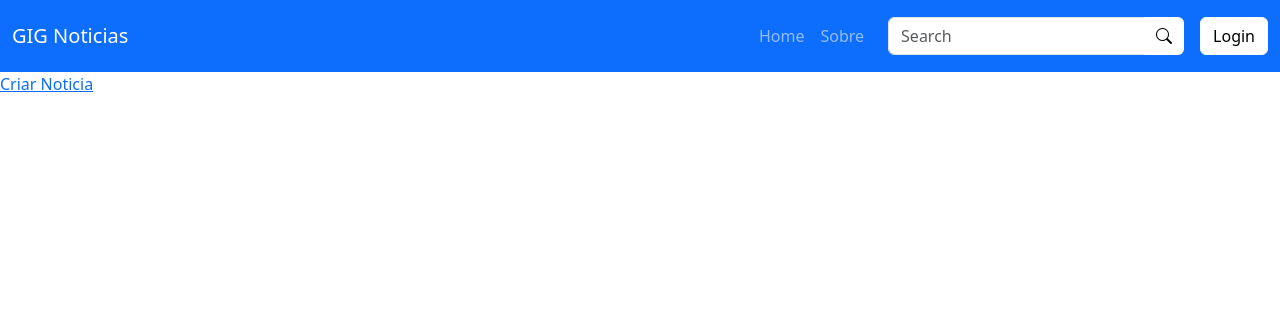
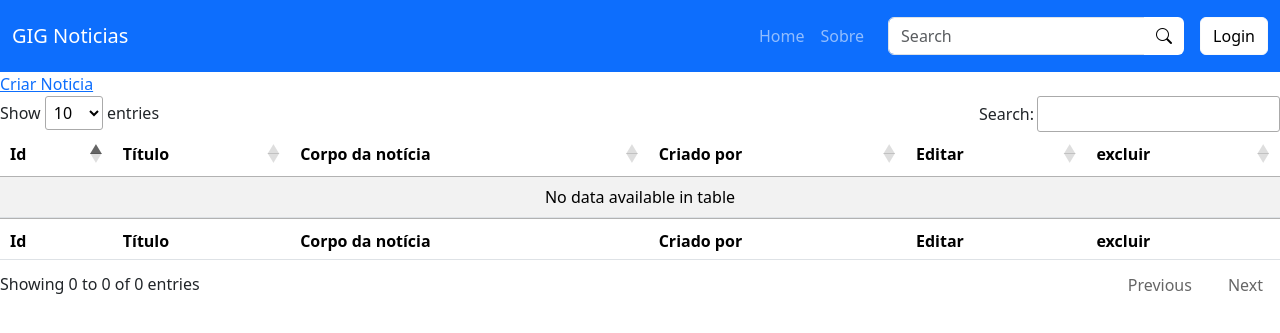
Before and after one commit to IsraelGGuilherme/GIG-Noticias, a CodeIgniter 4 app: the page made by app/Views/Admin/tabelaNoticias.php in a window 1280 px wide. Shown: the top 333 px of the page. Run offline with PHP 8.4 and a stand-in for CodeIgniter, Linux system fonts and the light colour scheme; the template is opened without the code that fills it, so the values that code supplies are empty; some libraries are stand-ins or nearby versions.

Commit message:
Adicionado DataTable noticias

```diff
--- a/app/Config/Routes.php
+++ b/app/Config/Routes.php
@@ -11,6 +11,7 @@ $routes->get('/login', 'LoginController::index', ['as' => 'login']);
 $routes->post('/login', 'LoginController::store', ['as' => 'login.store']);
 $routes->get('/login/destroy', 'LoginController::destroy', ['as' => 'login.destroy']);
 $routes->get('/noticia/show/(:segment)', 'NoticiaController::show/$1', ['as' => 'noticia.show']);
+
 $routes->group('admin', ['filter' => 'estaLogado'], static function ($routes) {
     $routes->get('', 'AdminController::index', ['as' => 'admin']);
     $routes->get('usuarios', 'UsuariosController::index', ['as' => 'admin.usuarios']);
@@ -19,7 +20,9 @@ $routes->group('admin', ['filter' => 'estaLogado'], static function ($routes) {
     $routes->get('noticias/show/success', 'NoticiasController::show/success', ['as' => 'admin.noticias.show.success']);
     $routes->get('noticias/create', 'NoticiasController::create', ['as' => 'admin.noticias.create']);
     $routes->post('noticias/store', 'NoticiasController::store', ['as' => 'admin.noticias.store']);
+    $routes->get('noticias/destroy/(:segment)', 'NoticiasController::destroy/$1', ['as' => 'admin.noticias.destroy']);
     $routes->get('blog', 'AdminController\Blog::index');
 });
+
 $routes->get('/elfinder', 'ElFinderController::index', ['as' => 'elFinder']);
 $routes->get('/teste', 'TesteController::index');
--- a/app/Views/Admin/tabelaNoticias.php
+++ b/app/Views/Admin/tabelaNoticias.php
@@ -1,11 +1,90 @@
 <?= $this->extend('master') ?>
 
 <?= $this->section('head') ?>
+
     <script src="https://cdn.ckeditor.com/4.22.1/standard/ckeditor.js"></script>
+    <link rel="stylesheet" href="https://cdn.datatables.net/2.3.2/css/dataTables.dataTables.min.css">
+    <script src="https://code.jquery.com/jquery-3.7.1.min.js"></script>
+    <script src="https://cdn.datatables.net/2.3.2/js/dataTables.min.js"></script>
+
 <?= $this->endSection('head') ?>
 
 <?= $this->section('content') ?>
 
     <a href="<?= url_to('admin.noticias.create') ?>">Criar Noticia</a>
 
+    <table id="tabela-noticias" class="table table-striped table-hover">
+        <thead>
+            <tr>
+                <th>Id</th>
+                <th>Título</th>
+                <th>Corpo da notícia</th>
+                <th>Criado por</th>
+                <th>Editar</th>
+                <th>excluir</th>
+            </tr>
+        </thead>
+        <tbody>
+            <?php foreach ($listaPostagem as $i => $postagem): ?>
+                <a href="<?= url_to('noticia.show', $postagem->id_postagem) ?>">
+                    <tr>
+                        <td>
+                            <a class="text-decoration-none text-black" href="<?= url_to('noticia.show', $postagem->id_postagem) ?>">
+                                <?= $postagem->id_postagem ?>
+                            </a>
+                        </td>
+                        <td>
+                            <a class="text-decoration-none text-black" href="<?= url_to('noticia.show', $postagem->id_postagem) ?>">
+                                <?= $postagem->titulo ?>
+                            </a>
+                        </td>
+                        <td>
+                            <a class="text-decoration-none text-black" href="<?= url_to('noticia.show', $postagem->id_postagem) ?>">
+                                <?= $postagem->corpo_noticia ?>
+                            </a>
+                        </td>
+                        <td>
+                            <a class="text-decoration-none text-black" href="<?= url_to('noticia.show', $postagem->id_postagem) ?>">
+                                <?= $listaCriadoPor[$i] ?>
+                            </a>
+                        </td>
+                        <td>
+                            <a class="btn btn-warning text-light" href="<?= url_to('admin.noticias.destroy', $postagem->id_postagem) ?>">
+                                Editar
+                            </a>
+                        </td>
+                        <td>
+                            <a class="btn btn-danger" href="<?= url_to('admin.noticias.destroy', $postagem->id_postagem) ?>" onclick="return resposta = confirm('Tem certeza de que deseja excluir essa notícia?')">
+                                <i class="bi bi-trash-fill text-light"></i>
+                            </a>
+                        </td>
+                    </tr>
+                </a>
+            <?php endforeach; ?>
+        </tbody>
+        <tfoot>
+            <tr>
+                <th>Id</th>
+                <th>Título</th>
+                <th>Corpo da notícia</th>
+                <th>Criado por</th>
+                <th>Editar</th>
+                <th>excluir</th>
+            </tr>
+        </tfoot>
+    </table>
+
+    <script>
+        $(document).ready(function () {
+            $('#tabela-noticias').DataTable({
+                responsive: true,
+                language: {
+                    url: "https://cdn.datatables.net/plug-ins/2.0.0/i18n/pt-BR.json",
+                },
+                paging: true,
+                pageLength: 10
+            });
+        });
+    </script>
+
 <?= $this->endSection('content') ?>
```
Also changed, not shown: app/Controllers/NoticiasController.php (+52 -50 lines).
